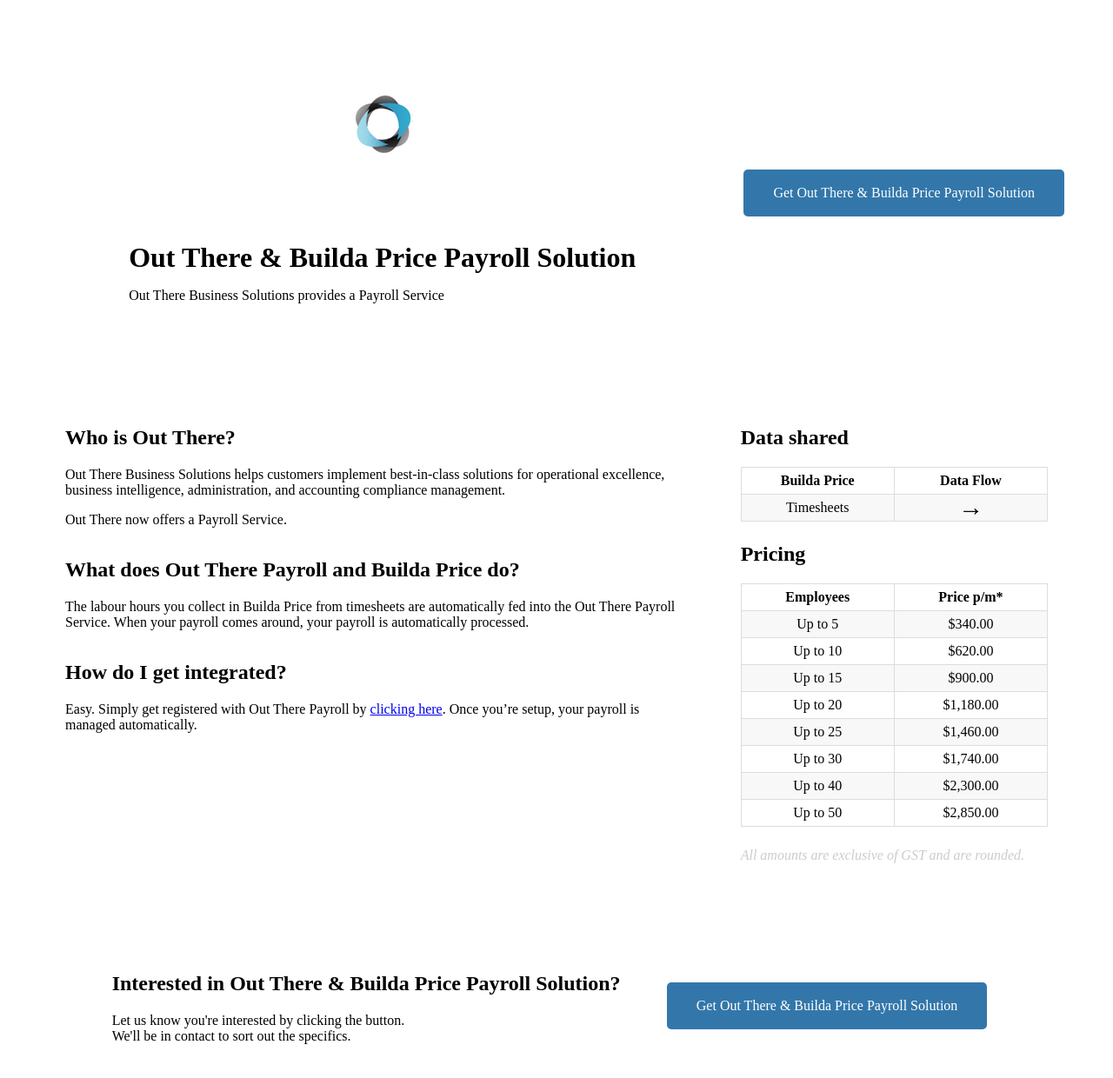
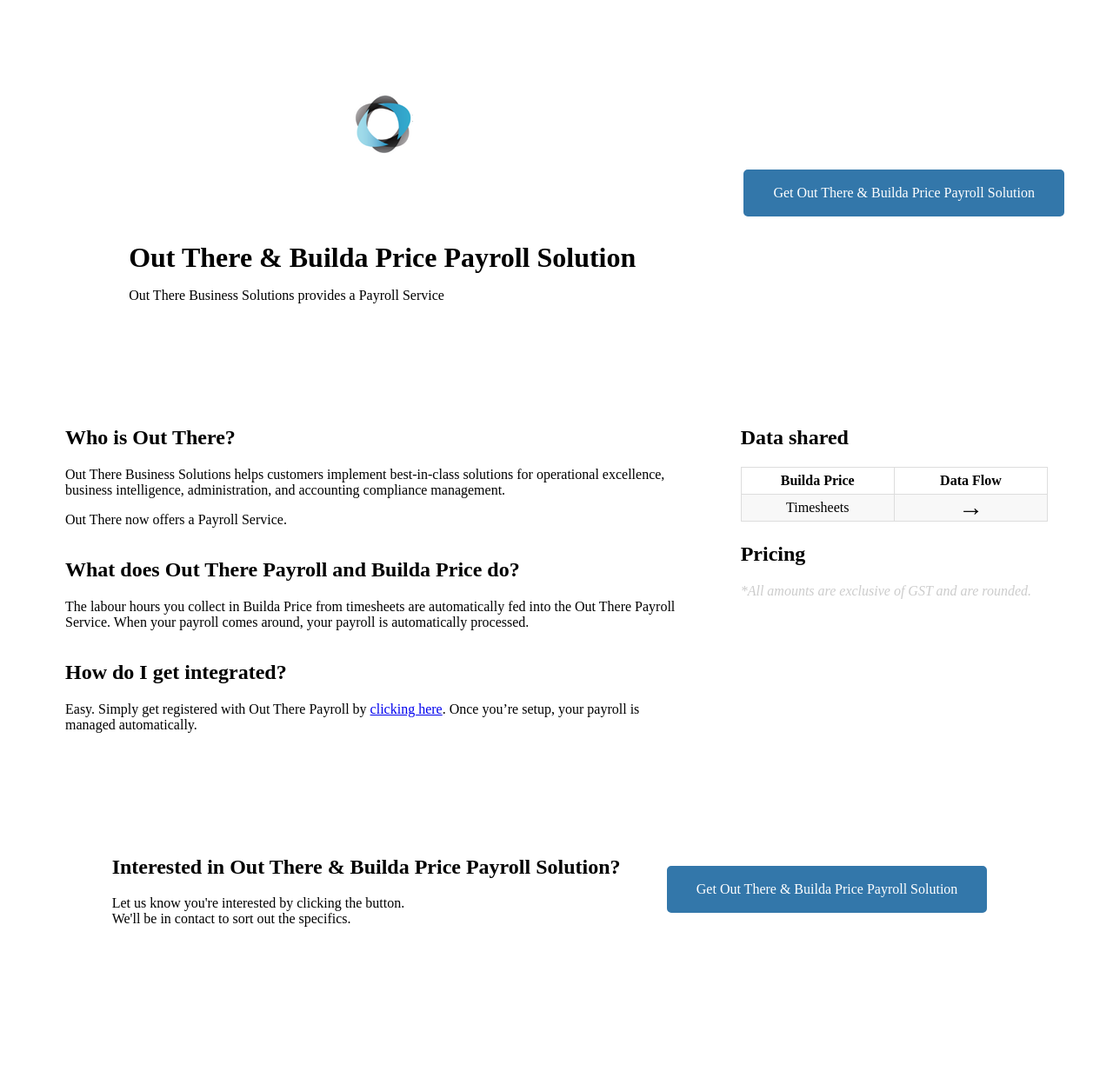
Before and after one commit to outtherenz/advertisements, a Jekyll site: the page built from promotions/out-there-business-solutions-payroll-promotion.md, in a window 1280 px wide. Shown: the top 1240 px of the page at 87% size. Built offline with Jekyll 4.4.1, drawn with Linux system fonts in a browser that asks for light colours; Markdown is read by kramdown in place of the engine named in the settings.

Commit message:
Update from Forestry.io - Updated out-there-business-solutions-payroll-promotion.md

```diff
--- a/promotions/out-there-business-solutions-payroll-promotion.md
+++ b/promotions/out-there-business-solutions-payroll-promotion.md
@@ -6,47 +6,8 @@
 product_logo: "/uploads/outtherelogo 144x144-2.png"
 tagline: Out There Business Solutions provides a Payroll Service
 product_pricing: |-
-  <table>
-    <tr>
-      <th>Employees</th>
-      <th>Price p/m*</th>
-    </tr>
-    <tr>
-      <td>Up to 5</td>
-      <td>$340.00</td>
-    </tr>
-    <tr>
-      <td>Up to 10</td>
-      <td>$620.00</td>
-    </tr>
-    <tr>
-      <td>Up to 15</td>
-      <td>$900.00</td>
-    </tr>
-    <tr>
-      <td>Up to 20</td>
-      <td>$1,180.00</td>
-    </tr>
-    <tr>
-      <td>Up to 25</td>
-      <td>$1,460.00</td>
-    </tr>
-    <tr>
-      <td>Up to 30</td>
-      <td>$1,740.00</td>
-    </tr>
-    <tr>
-      <td>Up to 40</td>
-      <td>$2,300.00</td>
-    </tr>
-    <tr>
-      <td>Up to 50</td>
-      <td>$2,850.00</td>
-    </tr>
-  </table>
-
-  <span style="margin-top: 1em; color: #ccc;">
-    <i>All amounts are exclusive of GST and are rounded.</i>
+  <span style="margin-top: 1em; color: #ccc; text-align: center;">
+    <i>*All amounts are exclusive of GST and are rounded.</i>
   </span>
 iframe_video_src: ''
 timesheets_integration: true
```
